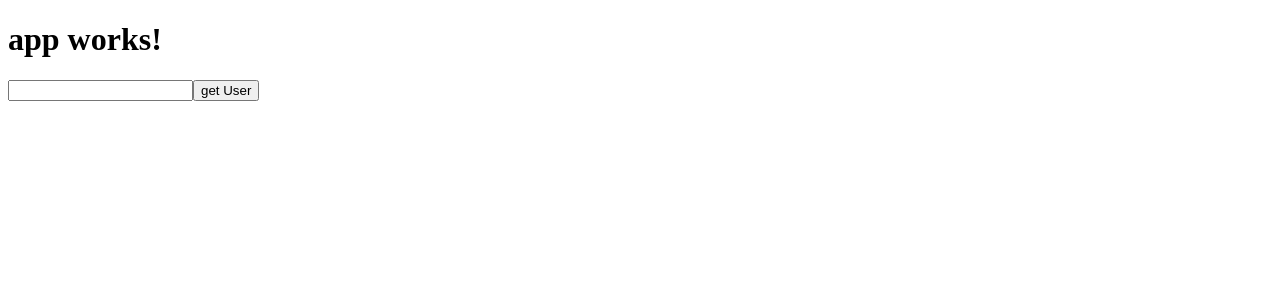
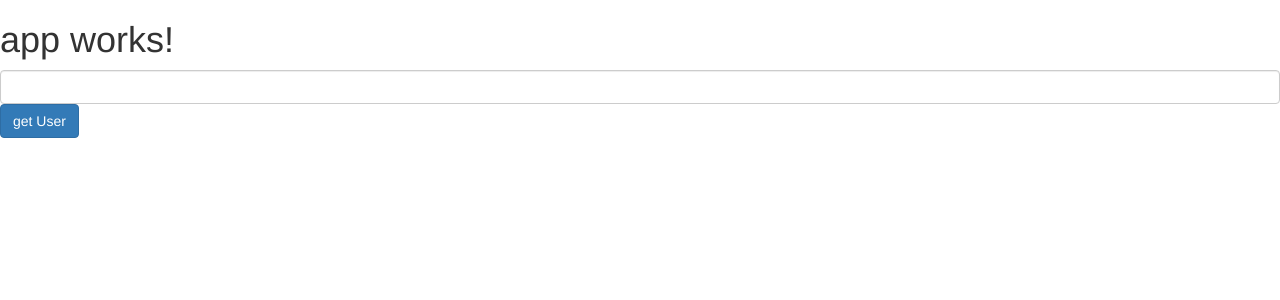
Before and after one commit to madhurich/users-followers, an Angular app: page / in a window 1280 px wide. Shown: the top 300 px of the page. Built offline with nearby package versions, Linux system fonts and the light colour scheme.

Commit message:
added bootstrap and links to repos

```diff
--- a/src/app/git-users-followers/git-users-followers.component.css
+++ b/src/app/git-users-followers/git-users-followers.component.css
@@ -3,6 +3,3 @@
     width: 150px;
     border-radius: 50%;
 }
-#repos, #followers{
-    display: inline-block;
-}
--- a/src/app/git-users-followers/git-users-followers.component.html
+++ b/src/app/git-users-followers/git-users-followers.component.html
@@ -1,25 +1,29 @@
 <form #f="ngForm" (ngSubmit)="onSubmit(f)" >
     <input
+    class="form-control"
     type="text"
     [(ngModel)]="inputUser"
     name="inputUser"
     />
-    <button>get User</button>
+    <button class="btn btn-primary">get User</button>
 </form>
 <div *ngIf="user" >
     <div>
         <img src="{{user?.user?.avatar_url}}" id="avatar"/>
     </div>
-    <div id="repos">
+    <div class="row">
+        <div class="col-sm-6" id="repos">
             <h2>Repos</h2>
             <ul>
-            <li *ngFor="let repo of user?.repos">{{repo.name}}</li>
+                <li *ngFor="let repo of user?.repos"><a href="{{repo.html_url}}">{{repo.name}}</a></li>
             </ul>
         </div>
-    <div id="followers">
+        <div class="col-sm-6" id="followers">
             <h2>Followers</h2>
             <ul>
                 <li *ngFor="let follower of user?.followers">{{follower.login}}</li>
             </ul>
         </div>
     </div>
+
+</div>
--- a/src/index.html
+++ b/src/index.html
@@ -6,6 +6,7 @@
   <base href="/">
 
   <meta name="viewport" content="width=device-width, initial-scale=1">
+  <link href="https://maxcdn.bootstrapcdn.com/bootstrap/3.3.7/css/bootstrap.min.css" rel="stylesheet">
   <link rel="icon" type="image/x-icon" href="favicon.ico">
 </head>
 <body>
```
Lines whose indentation alone changed are shown as unchanged.
